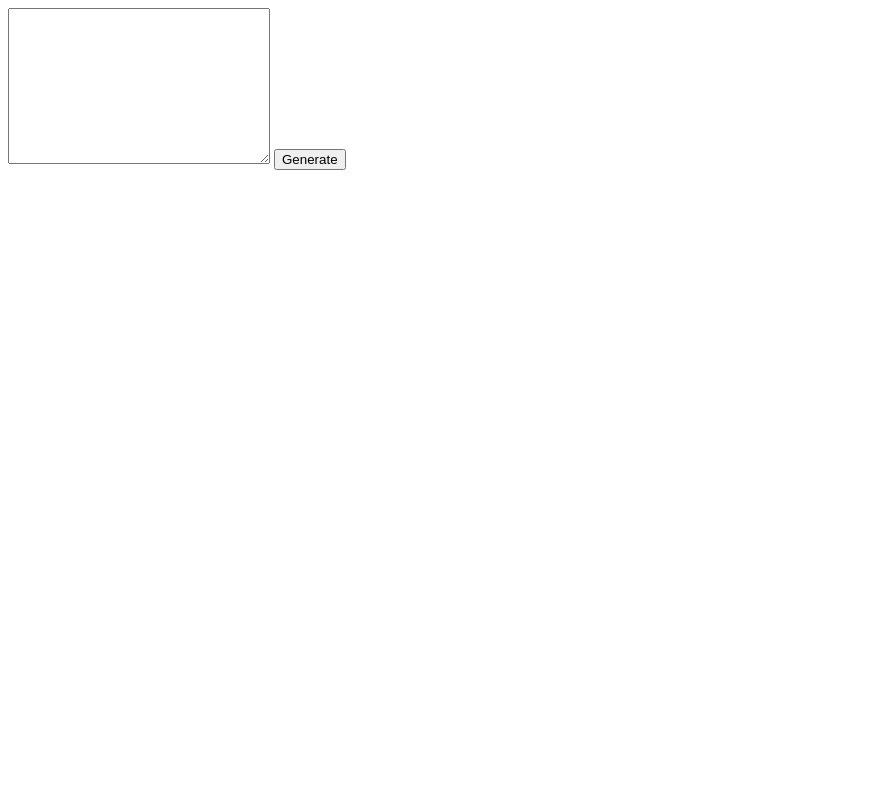
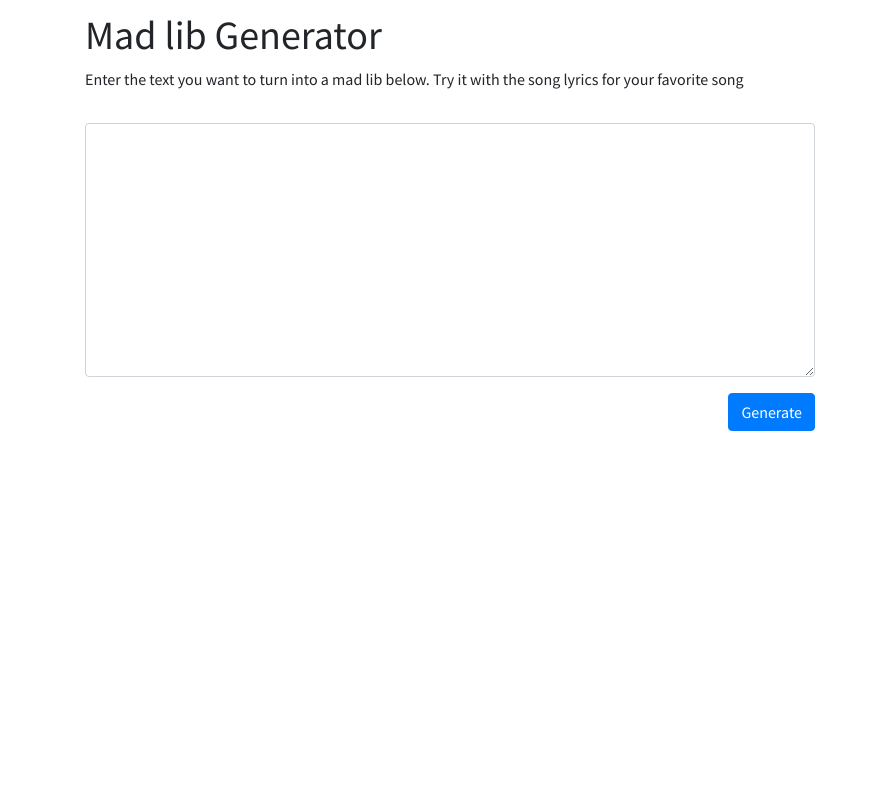
Before and after one commit to Matthew-Griffith/madlib, a Flask app: page / in a window 1280 px wide. Before the commit the part shown is almost empty. Shown: the whole page, without its empty margins (0-870 px from the left). Run offline with Flask 2, Linux system fonts and the light colour scheme; some libraries are stand-ins or nearby versions.

Commit message:
I feel that the styling for the index page is in a pretty good spot. so on to the rest of the styling

```diff
--- a/app.py
+++ b/app.py
@@ -22,6 +22,7 @@ def submitted():
         return flask.render_template('madlib_form.html',
             blank_words=rand_blanks,
             original_text=flask.request.form['user_content'].replace('\n', '_'))
+
     else:
         return 'this was a get'
 
@@ -48,7 +49,7 @@ def your_madlib(original_text):
         madlib += '\n'
     # this strip will get rid of the last newline that shouldn't be there and it
     # will remove the blank space at the start of the text.
-    madlib = mablib.strip()
+    madlib = madlib.strip()
 
     return flask.render_template('user_madlib.html', madlib=madlib)
 
--- a/static/styles.css
+++ b/static/styles.css
@@ -0,0 +1,21 @@
+form {
+    padding: 1em 0;
+}
+
+#index-title {
+    margin-top: 10px;
+}
+
+
+body {
+    font-family: 'Source Sans Pro', sans-serif !important;
+}
+
+#index-form-container {
+    /* background-color: #efefef; */
+    border-radius: 10px;
+}
+
+.bottom-of-form {
+    height: 4em;
+}
--- a/templates/base.html
+++ b/templates/base.html
@@ -3,10 +3,12 @@
 <head>
     <meta charset="utf-8" />
     <meta http-equiv="X-UA-Compatible" content="IE=edge">
-    <title>mablib-generator</title>
+    <title>Mad Libs Generator</title>
     <meta name="viewport" content="width=device-width, initial-scale=1">
-    <!-- <link rel="stylesheet" type="text/css" media="screen" href="../static/styles.css" /> -->
+    <link rel="stylesheet" type="text/css" media="screen" href="../static/styles.css" />
     <!-- <script src="main.js"></script> -->
+    <link rel="stylesheet" href="https://stackpath.bootstrapcdn.com/bootstrap/4.1.3/css/bootstrap.min.css" integrity="sha384-MCw98/SFnGE8fJT3GXwEOngsV7Zt27NXFoaoApmYm81iuXoPkFOJwJ8ERdknLPMO" crossorigin="anonymous">
+    <link href="https://fonts.googleapis.com/css?family=Source+Sans+Pro:400,700" rel="stylesheet">
 </head>
 
 <body>
--- a/templates/index.html
+++ b/templates/index.html
@@ -1,8 +1,26 @@
 {% extends 'base.html' %}
 
 {% block content %}
-    <form action="/submitted", method="post">
-        <textarea name="user_content" id="user_content" cols="30" rows="10"></textarea>
-        <input type="submit" value="Generate">
-    </form>
+<div class="container">
+  <div class="row">
+    <div class="col-md-2">
+    </div>
+  </div>
+  <div class="row" >
+    <div class="col-md-8" id="index-form-container">
+      <div>
+	<h1 id="index-title">Mad lib Generator</h1>
+	<p>Enter the text you want to turn into a mad lib below. Try it with the song lyrics for your favorite song</p>
+      </div>
+      <form action="/submitted", method="post">
+	<div class="form-group">
+	  <textarea name="user_content" class="form-control" id="user_content" rows="10" cols="30" required></textarea>
+	</div>
+	<button id="index-button" type="submit" value="Generate" class="btn btn-primary float-right">Generate</button>
+      </form>
+      <div class="bottom-of-form"></div>
+    </div>
+  </div>
+</div>
+
 {% endblock %}
```
